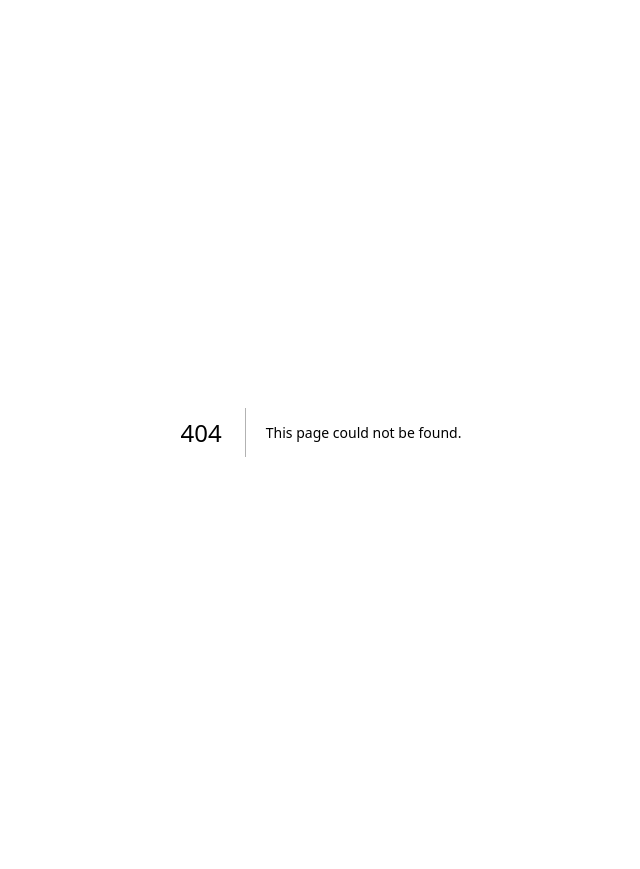
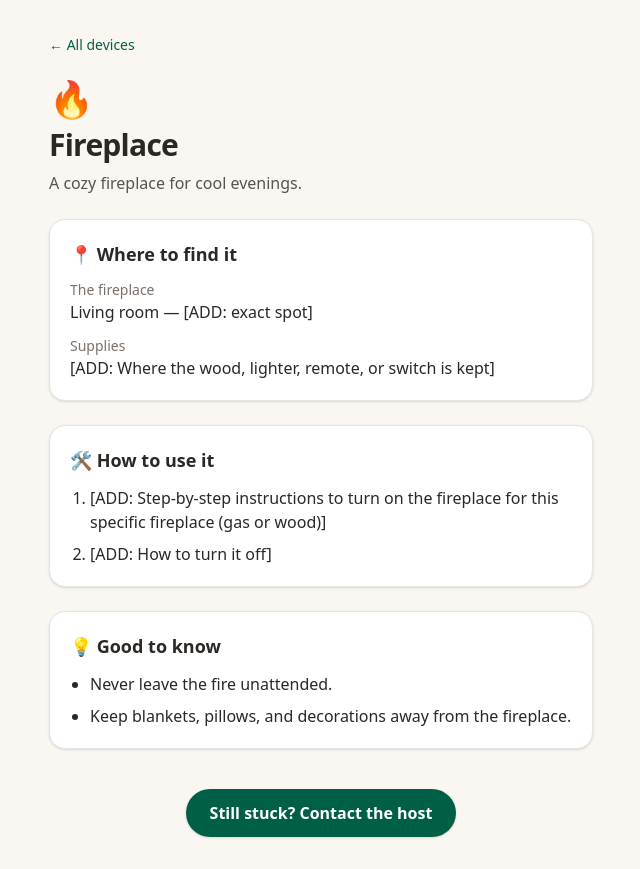
Before and after one commit to charvip/Airbnb-Guide, a Next.js app: page /appliances/fireplace in a window 1280 px wide. Before the commit this address had no page. Shown: the whole page, without its empty margins (319-959 px from the left). Built offline with nearby package versions, Linux system fonts and the light colour scheme.

Commit message:
Add device list and how-to pages with locations
Co-Authored-By: Claude Opus 5.5 <noreply@anthropic.com>
Claude-Session: https://claude.ai/code/session_01T3D7vE8Wp6AyNCDqHbfJPu

```diff
--- /dev/null
+++ b/src/app/appliances/[id]/page.tsx
@@ -0,0 +1,53 @@
+import { notFound } from "next/navigation";
+import { BackLink, PageHeader, Section, StillStuck } from "@/components/ui";
+import { appliances, getAppliance } from "@/data/house";
+
+export function generateStaticParams() {
+  return appliances.map((a) => ({ id: a.id }));
+}
+
+export default async function AppliancePage({ params }: { params: Promise<{ id: string }> }) {
+  const { id } = await params;
+  const appliance = getAppliance(id);
+  if (!appliance) notFound();
+
+  return (
+    <div>
+      <BackLink href="/appliances" label="All devices" />
+      <PageHeader emoji={appliance.emoji} title={appliance.name} subtitle={appliance.summary} />
+
+      <Section title="📍 Where to find it">
+        <dl className="space-y-3">
+          <div>
+            <dt className="text-sm font-medium text-stone-500">The {appliance.name.toLowerCase()}</dt>
+            <dd>{appliance.location}</dd>
+          </div>
+          <div>
+            <dt className="text-sm font-medium text-stone-500">Supplies</dt>
+            <dd>{appliance.suppliesLocation}</dd>
+          </div>
+        </dl>
+      </Section>
+
+      <Section title="🛠️ How to use it">
+        <ol className="list-decimal space-y-2 pl-5">
+          {appliance.steps.map((step) => (
+            <li key={step}>{step}</li>
+          ))}
+        </ol>
+      </Section>
+
+      {appliance.tips && appliance.tips.length > 0 && (
+        <Section title="💡 Good to know">
+          <ul className="list-disc space-y-2 pl-5">
+            {appliance.tips.map((tip) => (
+              <li key={tip}>{tip}</li>
+            ))}
+          </ul>
+        </Section>
+      )}
+
+      <StillStuck />
+    </div>
+  );
+}
--- /dev/null
+++ b/src/app/appliances/page.tsx
@@ -0,0 +1,16 @@
+import { BackLink, NavCard, PageHeader } from "@/components/ui";
+import { appliances } from "@/data/house";
+
+export default function AppliancesPage() {
+  return (
+    <div>
+      <BackLink />
+      <PageHeader emoji="🔌" title="Devices" subtitle="Tap a device to see where it is and how to use it." />
+      <div className="space-y-3">
+        {appliances.map((a) => (
+          <NavCard key={a.id} href={`/appliances/${a.id}`} emoji={a.emoji} title={a.name} subtitle={a.summary} />
+        ))}
+      </div>
+    </div>
+  );
+}
```
